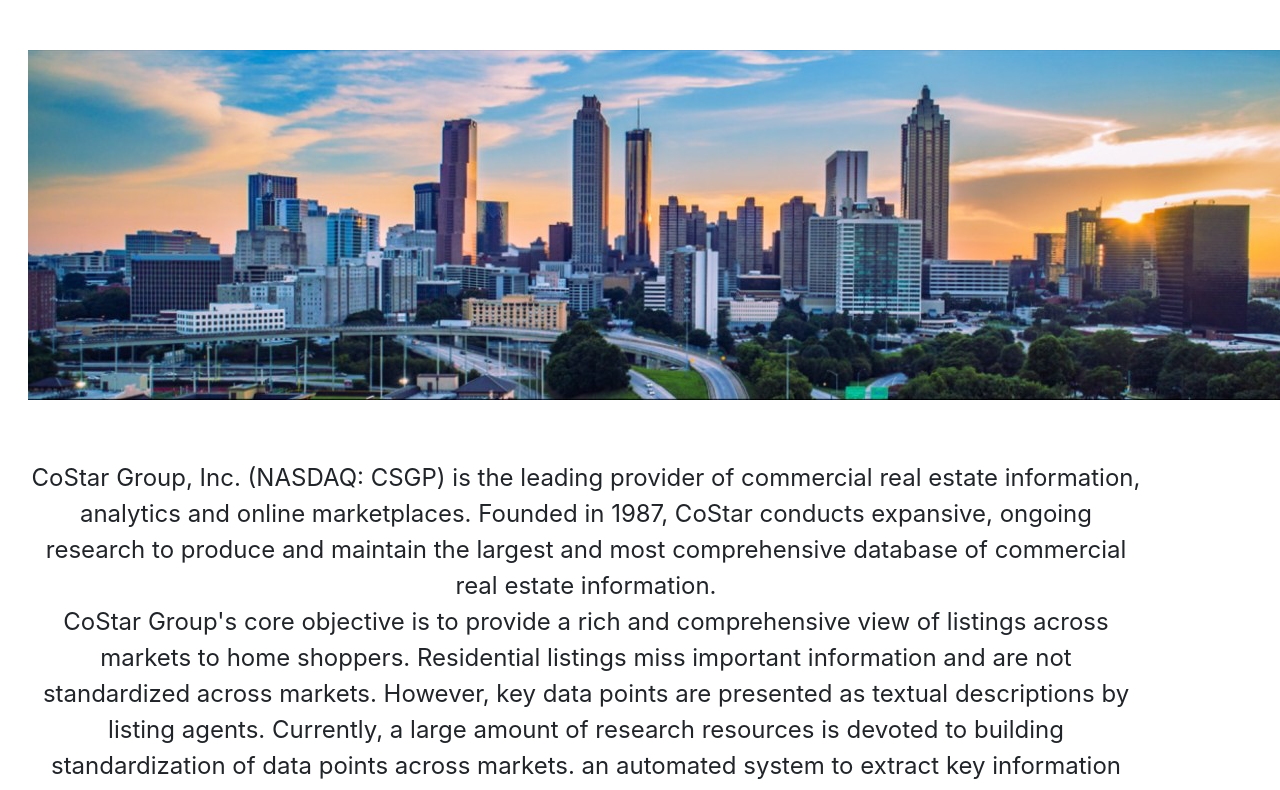
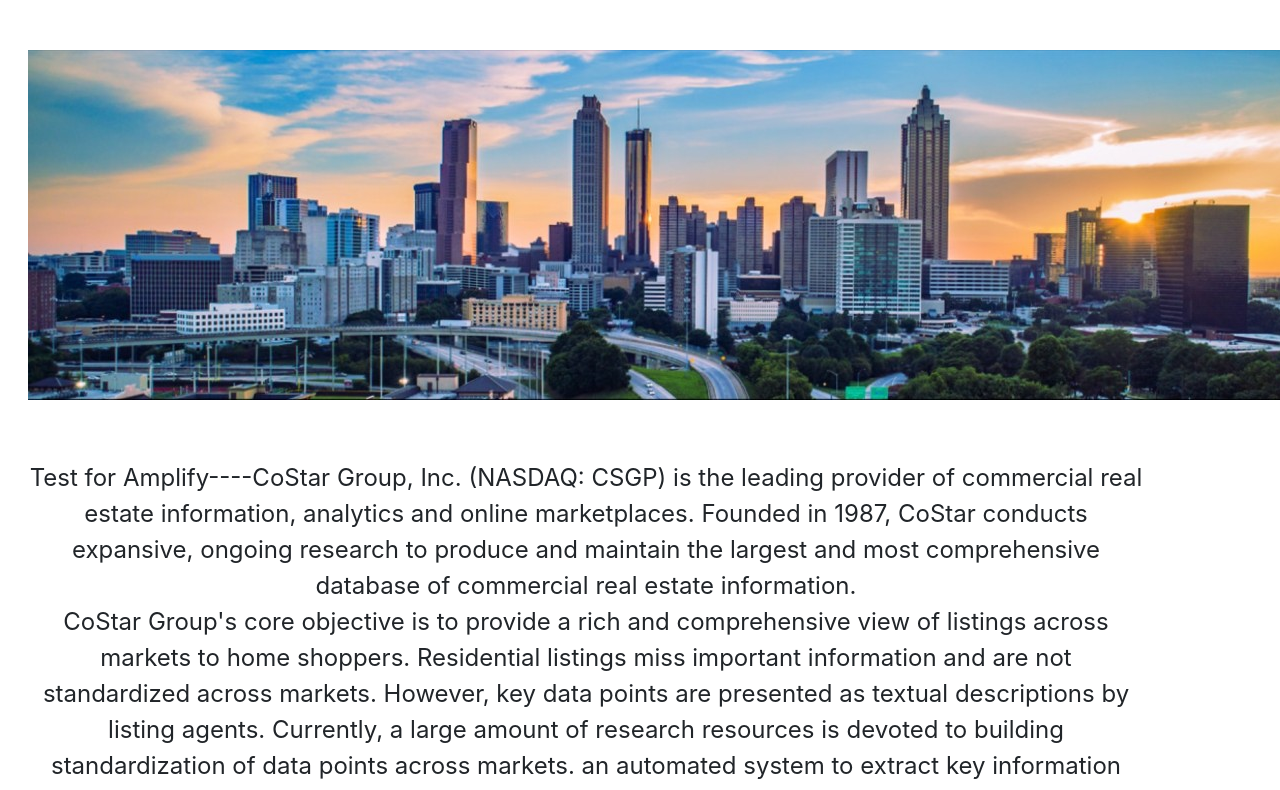
Before and after one commit to Yimerwolley27/TestAmplify, a React (Create React App) app in the folder app/: page /About in a window 1280 px wide. Shown: the part 382-1172 px from the top of the page. Built offline with nearby package versions, Linux system fonts and the light colour scheme.

Commit message:
testing amplify

```diff
--- a/app/src/pages/About.js
+++ b/app/src/pages/About.js
@@ -11,7 +11,7 @@
             </div>
             <div className="about-body">
                 <p2>
-                    CoStar Group, Inc. (NASDAQ: CSGP) is the leading provider of commercial real estate information, analytics and online marketplaces. Founded in 1987, CoStar conducts expansive, ongoing research to produce and maintain the largest and most comprehensive database of commercial real estate information.
+                    Test for Amplify----CoStar Group, Inc. (NASDAQ: CSGP) is the leading provider of commercial real estate information, analytics and online marketplaces. Founded in 1987, CoStar conducts expansive, ongoing research to produce and maintain the largest and most comprehensive database of commercial real estate information.
                 </p2>
             <p>
             CoStar Group's core objective is to provide a rich and comprehensive view of listings across markets to home shoppers. Residential listings miss important information and are not standardized across markets. However, key data points are presented as textual descriptions by listing agents. Currently, a large amount of research resources is devoted to building standardization of data points across markets. an automated system to extract key information from listings descriptions that map to our residential data schema so that we can provide a comprehensive view to home shoppers about a home. Residential listings are missing a lot of important information. However, many of the key data points are present in the listing description. We want to build an automated key information extraction system to extract key information from listings descriptions to enrich the residential data.
```
